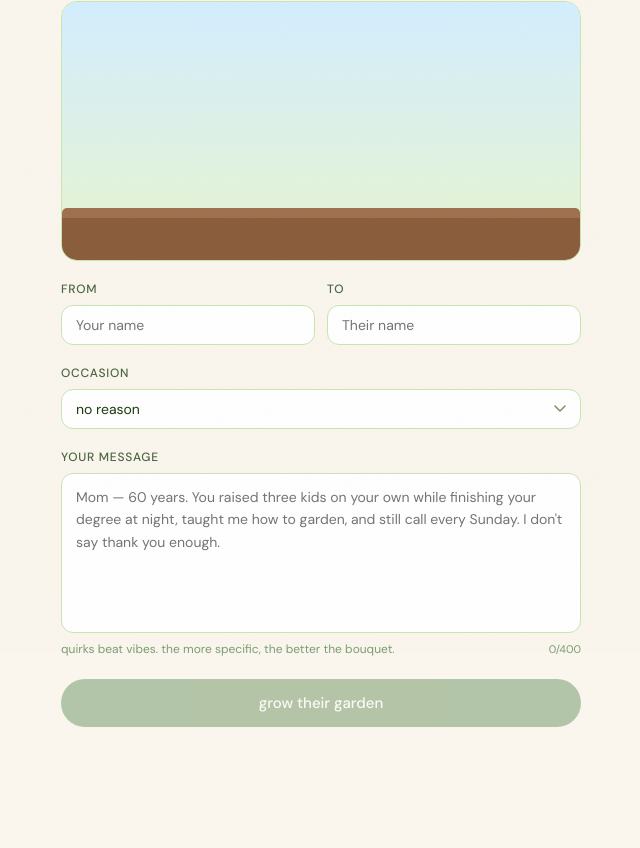
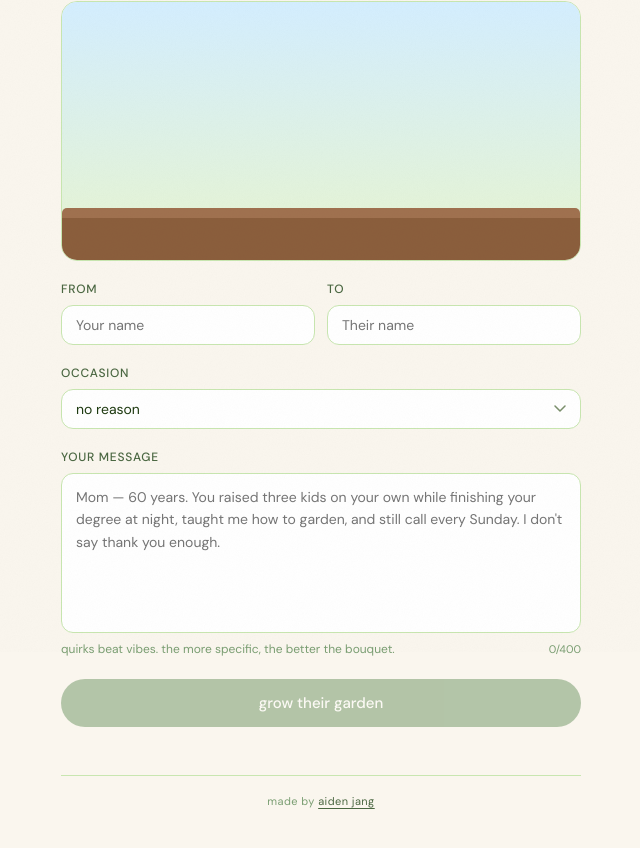
Before and after one commit to aiden-jang/bloomnote, a React (Vite) app: page / in a window 1280 px wide. Shown: the part 148-996 px from the top of the page, without its empty margins (319-959 px from the left). Before the commit the page ends 939 px from the top, so only its background shows below. Built offline with nearby package versions, Linux system fonts and the light colour scheme; a web font is replaced by a local one.

Commit message:
chore: minor changes

```diff
--- a/index.html
+++ b/index.html
@@ -4,6 +4,14 @@
     <meta charset="UTF-8" />
     <meta name="viewport" content="width=device-width, initial-scale=1.0" />
     <title>blossom — write a note, grow a garden</title>
+
+    <!-- Favicon. SVG so it scales perfectly across all sizes (browser
+         tabs, bookmarks, the OS-level page-pinning some browsers do).
+         theme-color tints the mobile browser chrome to the cream
+         background so the page feels seamless from the address bar
+         down. -->
+    <link rel="icon" type="image/svg+xml" href="/favicon.svg" />
+    <meta name="theme-color" content="#FAF5EC" />
 
     <!-- Description shows up in Google results + as fallback in some share previews. -->
     <meta
--- a/src/components/Composer.module.css
+++ b/src/components/Composer.module.css
@@ -251,6 +251,28 @@
 .undoBtn:hover {
   background: rgba(255, 255, 255, 0.12);
   border-color: rgba(255, 255, 255, 0.65);
+}
+
+/* Author credit at the very bottom of the page. Quiet, no marketing
+   voice, lowercase to match the rest of the copy. */
+.credit {
+  text-align: center;
+  font-size: 11px;
+  color: var(--text-light);
+  letter-spacing: 0.04em;
+  margin-top: 28px;
+  padding-top: 18px;
+  border-top: 1px solid var(--green-pale);
+}
+
+.credit a {
+  color: var(--text-mid);
+  text-decoration: underline;
+  text-underline-offset: 3px;
+}
+
+.credit a:hover {
+  color: var(--green-mid);
 }
 
 .error {
@@ -554,7 +576,8 @@
   .hint,
   .error,
   .shareCard,
-  .shareDivider {
+  .shareDivider,
+  .credit {
     display: none !important;
   }
 }
--- a/src/components/Composer.tsx
+++ b/src/components/Composer.tsx
@@ -531,6 +531,17 @@ export default function Composer() {
 
         </>
       )}
+
+      {/* Author credit. TODO: swap the href below for your portfolio
+          URL once it's live (e.g. https://aidenjang.com). Keeping `#`
+          as a deliberate placeholder so it doesn't 404 on a guessed
+          GitHub handle in the meantime. */}
+      <p className={styles.credit}>
+        made by{' '}
+        <a href="#" target="_blank" rel="noreferrer">
+          aiden jang
+        </a>
+      </p>
     </div>
   )
 }
--- a/src/components/RecipientView.module.css
+++ b/src/components/RecipientView.module.css
@@ -153,12 +153,36 @@
   transform: translateY(0);
 }
 
+/* Quieter than Composer's credit — the recipient is in an emotional
+   moment, not a portfolio review. Smaller, faded, no border above. */
+.credit {
+  text-align: center;
+  font-size: 10px;
+  color: var(--text-light);
+  letter-spacing: 0.04em;
+  margin-top: 32px;
+  opacity: 0.7;
+}
+
+.credit a {
+  color: var(--text-mid);
+  text-decoration: underline;
+  text-underline-offset: 3px;
+}
+
+.credit a:hover {
+  color: var(--green-mid);
+}
+
 /* Print: drop the call-to-action ("grow one back?" and the "start one
    for someone new" link). Those are screen-only affordances; on paper
    the recipient just gets the card. The topLabel ("Sarah grew Maya a
-   garden") and thread context stay — they're part of the card. */
+   garden") and thread context stay — they're part of the card.
+   Credit hidden too — a printed greeting card doesn't carry author
+   attribution. */
 @media print {
-  .cta {
+  .cta,
+  .credit {
     display: none !important;
   }
 }
--- a/src/components/RecipientView.tsx
+++ b/src/components/RecipientView.tsx
@@ -97,6 +97,17 @@ export default function RecipientView({ gardenData }: Props) {
           or <a href={window.location.origin + window.location.pathname} className={styles.ctaSubLink}>start one for someone new</a>
         </p>
       </div>
+
+      {/* Author credit. Quieter than Composer's because this is the
+          recipient's emotional moment — they shouldn't feel watermarked.
+          Hidden in print so a physical card doesn't carry attribution.
+          TODO: swap the href below for your portfolio URL once live. */}
+      <p className={styles.credit}>
+        made by{' '}
+        <a href="#" target="_blank" rel="noreferrer">
+          aiden jang
+        </a>
+      </p>
     </div>
   )
 }
```
Also changed, not shown: public/favicon.svg (added).
